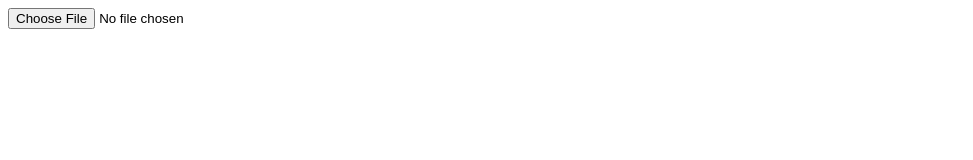
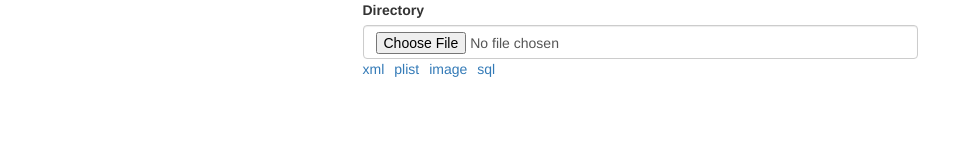
Before and after one commit to utv/xml-gen, a website: page index.html in a window 1280 px wide. Shown: the whole page, without its empty margins (0-973 px from the left). Drawn offline with nearby package versions, Linux system fonts and the light colour scheme.

Commit message:
adds menu

```diff
--- a/engine.js
+++ b/engine.js
@@ -1,42 +1,55 @@
-'use strict';
+'use strict'
 
 function readFilesAndDirs() {
-  // var fs = require('fs');
+  // var fs = require('fs')
 
-  // var files = fs.readdirSync(process.cwd());
+  // var files = fs.readdirSync(process.cwd())
   // files.forEach(function (element) {
-  //   alert(element);
+  //   alert(element)
   // }, this)
 }
 
-function testButtonClicked() {
-  var button = document.querySelector('.form__button');
-  // button.addEventListener('click', function () {
-  //   // alert('hey');
-  //   var fileAndDirs = readFilesAndDirs();
-  // });
-}
+function fileChosen() {
+  let chooser = document.querySelector('input[type=file]')
+  chooser.addEventListener('change', function() {
+    const fs = require('fs')
+    const path = require('path')
 
-function fileChosen() {
-  let chooser = document.querySelector('input[type=file]');
-  chooser.addEventListener('change', function() {
-    const fs = require('fs');
-    const path = require('path');
-
-    let files = this.files;
-    if (files.length === 0) return;
+    let files = this.files
+    if (files.length === 0) return
 
     for (let i = 0; i < files.length; i++) {
         console.log('path = ' + files[i].path +
                     ', dir =' + path.dirname(files[i].path) +
-                    ', base = ' + path.basename(files[i].path) + '\n');
+                    ', base = ' + path.basename(files[i].path) + '\n')
     }
-  });
+  })
 
 }
 
+function createMenu() {
+  const menuItem = ['xml', 'plist', 'image', 'sql']
+  let menu = document.querySelector('.form__menu')
+
+  let html = ''
+  for (let i = 0; i < menuItem.length; i++) {
+    let url = menuItem[i] + '.html'
+    let a = document.createElement('a');
+    a.innerText = menuItem[i]
+    a.href = url;
+    let li = document.createElement('li')
+    li.appendChild(a)
+    menu.appendChild(li)
+  }
+
+
+}
+
+function setupUI() {
+  createMenu()
+  // fileChosen()
+}
+
 window.onload = function () {
-  console.log('Hello \n' );
-  testButtonClicked();
-  fileChosen();
-};
+  setupUI()
+}
--- a/index.html
+++ b/index.html
@@ -1,10 +1,23 @@
 <html>
-    <head></head>
+    <head>
+        <!--<meta charset="UTF-8">-->
+        <link rel="stylesheet" href="node_modules/bootstrap/dist/css/bootstrap.min.css">
+    </head>
     <body>
-        <div class="form">
-            <!--<button class="form__button">Test</button>-->
-            <input type="file" class="form__file" webkitdirectory />
+        <div class="container">
+            <div class="row">
+                <div class="col-xs-10 col-xs-offset-1 col-md-6 col-md-offset-3">
+                    <div class="form">
+                        <!--<button class="form__button">Test</button>-->
+                        <label for="">Directory</label>
+                        <input type="file" class="form__file form-control " webkitdirectory />
+                        <ul class="form__menu list-inline">
+                        </ul>
+                    </div>
+                </div>
+            </div>
         </div>
+    <!--<script src="node_modules/jquery/dist/jquery.min.js"></script>-->
     <script src="engine.js"></script>
     </body>
 </html>
--- a/package.json
+++ b/package.json
@@ -1,5 +1,5 @@
 {
-    "name": "XML Generator",
+    "name": "xml-gen",
     "version": "0.0.1",
     "main": "index.html",
     "window": {
```
